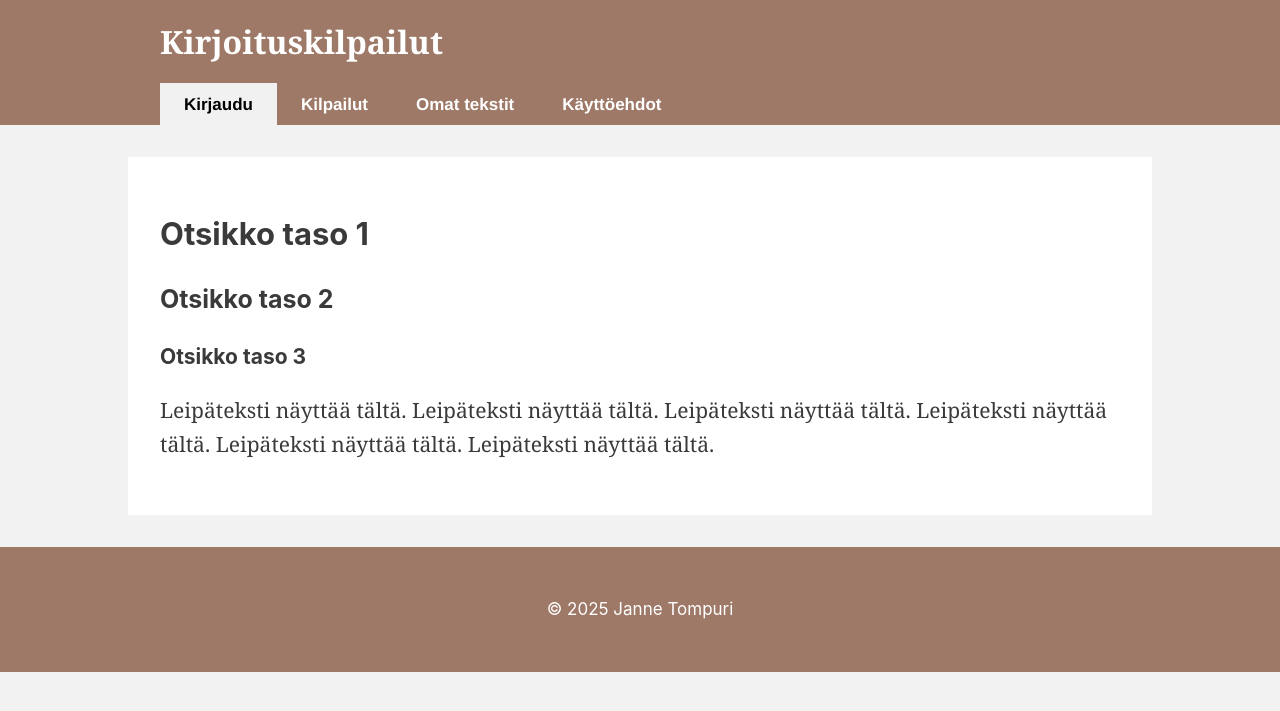
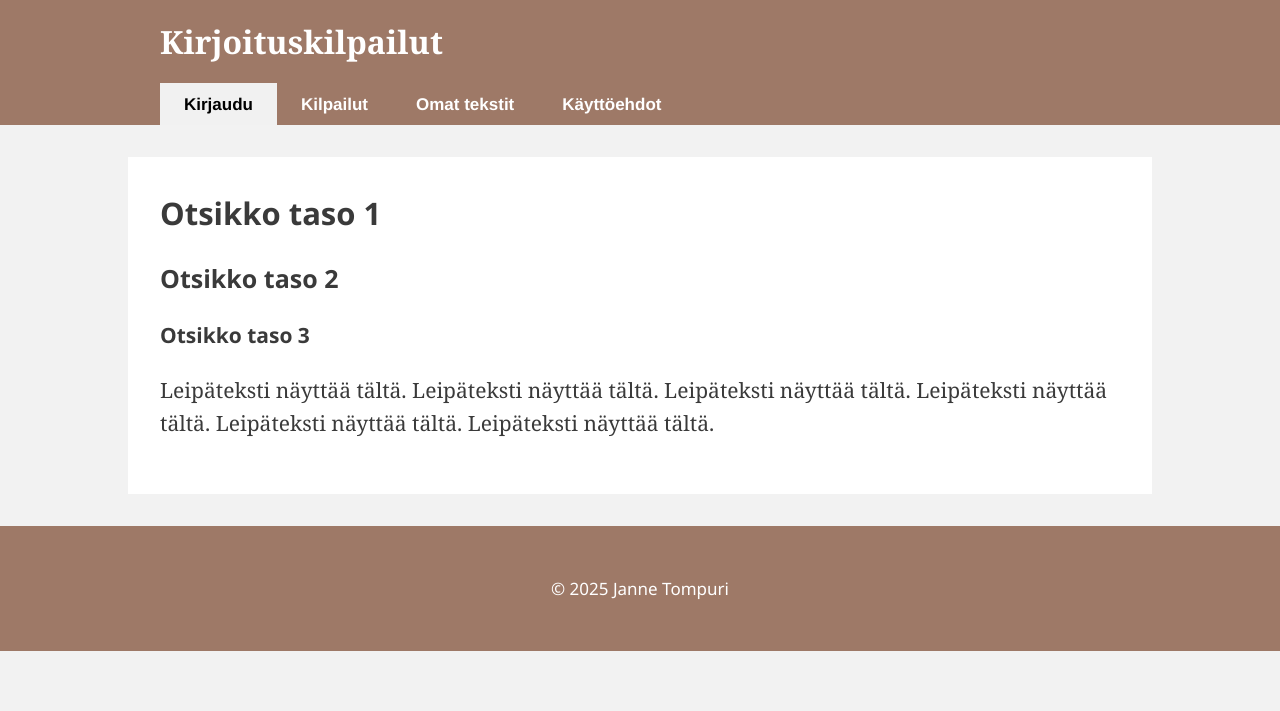
Before and after one commit to jtompuri/writing-contest-web-app, a Flask app: page / in a window 1280 px wide. Shown: the top 711 px of the page. Run offline with Flask 3, Linux system fonts and the light colour scheme.

Commit message:
Style cleanup

```diff
--- a/static/styles.css
+++ b/static/styles.css
@@ -79,15 +79,16 @@ nav {
 }
 
 h1 {
-    font-family: -apple-system, system-ui, BlinkMacSystemFont, "Segoe UI", Helvetica, Arial, sans-serif, "Apple Color Emoji", "Segoe UI Emoji", "Segoe UI Symbol";
+    font-family: "Segoe UI", Helvetica, Arial, sans-serif;
     font-weight: bold;
     font-size: 31px;
     line-height: 1.58em;
     margin-bottom: 16px;
+    margin-top: 0;
 }
 
 h2 {
-    font-family: -apple-system, system-ui, BlinkMacSystemFont, "Segoe UI", Helvetica, Arial, sans-serif, "Apple Color Emoji", "Segoe UI Emoji", "Segoe UI Symbol";
+    font-family: "Segoe UI", Helvetica, Arial, sans-serif;
     font-weight: 700;
     font-size: 25px;
     line-height: 1.58em;
@@ -95,7 +96,7 @@ h2 {
 }
 
 h3 {
-    font-family: -apple-system, system-ui, BlinkMacSystemFont, "Segoe UI", Helvetica, Arial, sans-serif, "Apple Color Emoji", "Segoe UI Emoji", "Segoe UI Symbol";
+    font-family: "Segoe UI", Helvetica, Arial, sans-serif;
     font-weight: 700;
     font-size: 21px;
     line-height: 1.58em;
@@ -103,7 +104,7 @@ h3 {
 
 footer {
     background-color: #9e7967;
-    font-family: -apple-system, system-ui, BlinkMacSystemFont, "Segoe UI", Helvetica, Arial, sans-serif, "Apple Color Emoji", "Segoe UI Emoji", "Segoe UI Symbol";
+    font-family: "Segoe UI", Helvetica, Arial, sans-serif;
     color: white;
     text-align: center;
     padding: 2rem 1rem;
```
